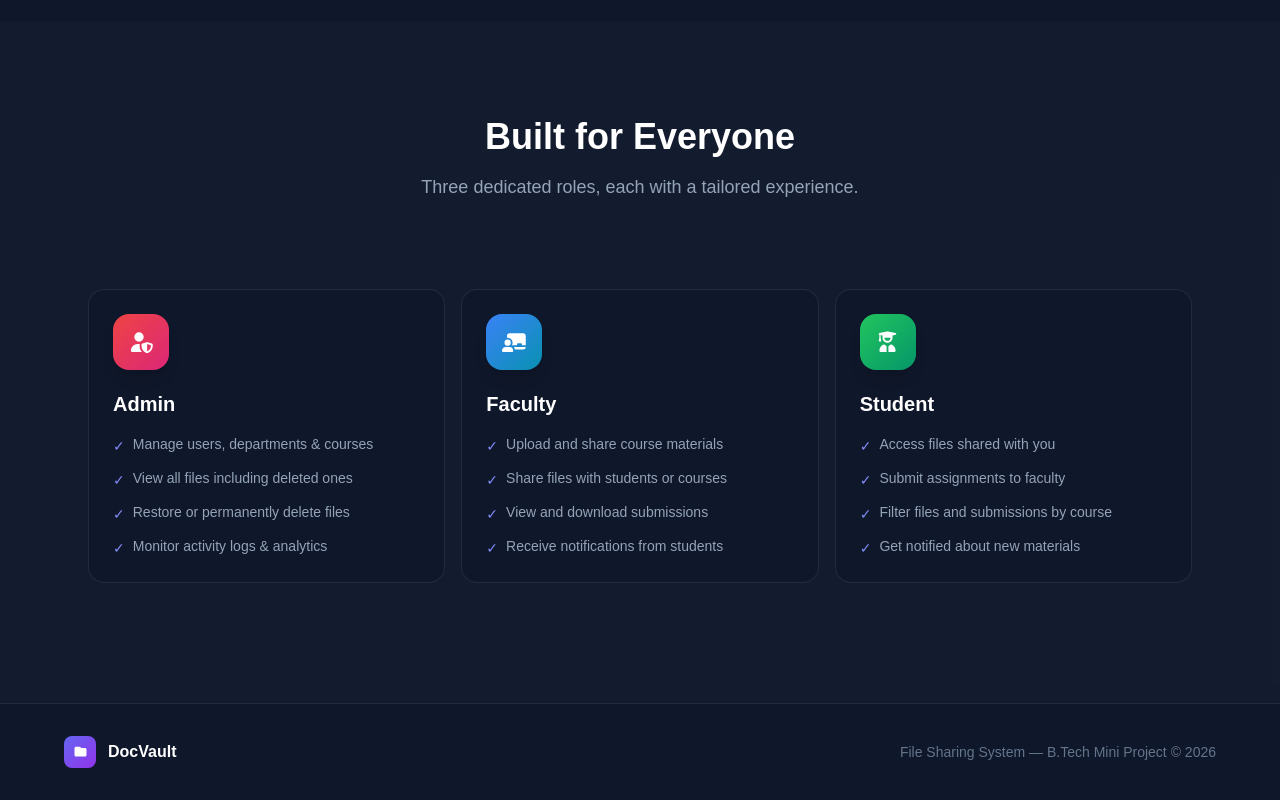
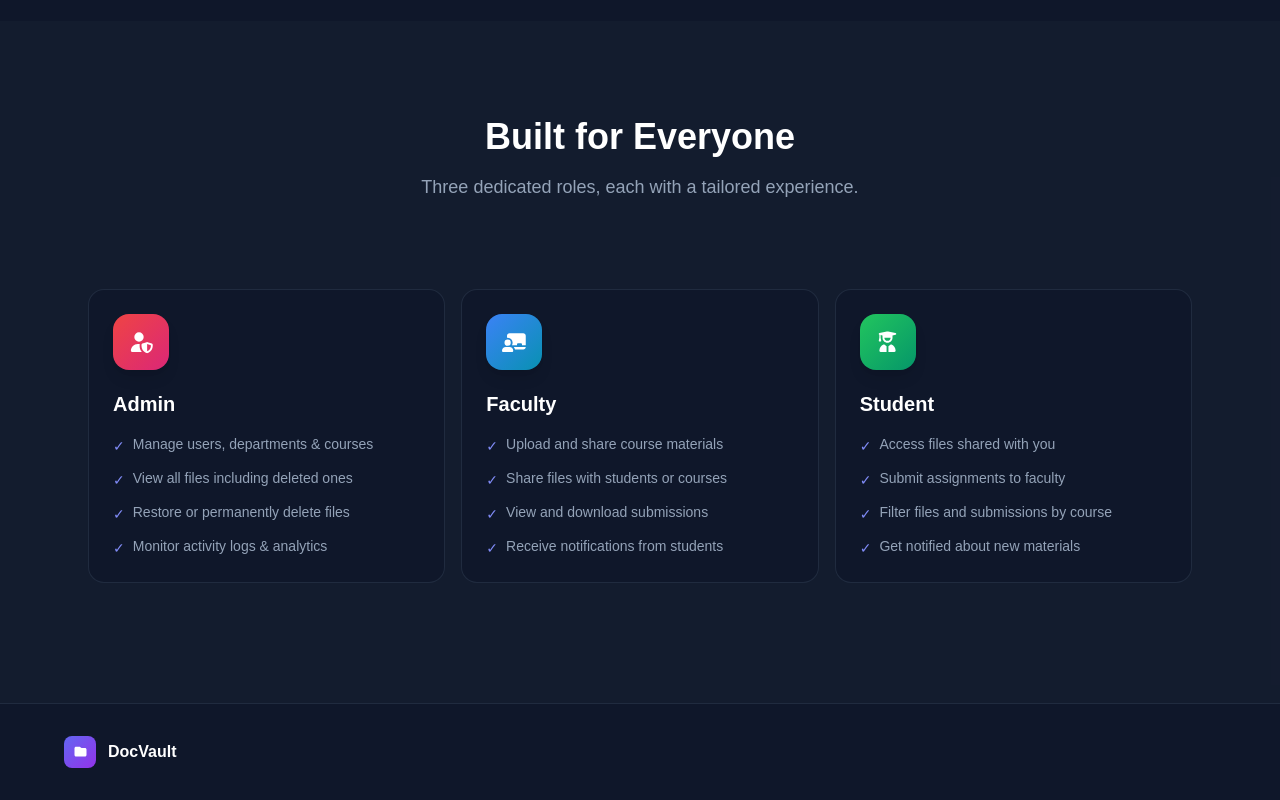
Before and after one commit to raghavd07/docvault-frontend, a React (Create React App) app: page /home in a window 1280 px wide. Shown: the part 1602-2402 px from the top of the page. Built offline with nearby package versions, Linux system fonts and the light colour scheme; no server answers.

Commit message:
chore: remove copyright from landing footer

```diff
--- a/src/pages/Landing.js
+++ b/src/pages/Landing.js
@@ -232,9 +232,7 @@ const Landing = () => {
             </div>
             <span className="text-white font-bold">DocVault</span>
           </div>
-          <p className="text-slate-500 text-sm">
-            File Sharing System — B.Tech Mini Project © 2026
-          </p>
+          {/* Empty right-side footer previously holding copyright */}
         </div>
       </footer>
 
```
